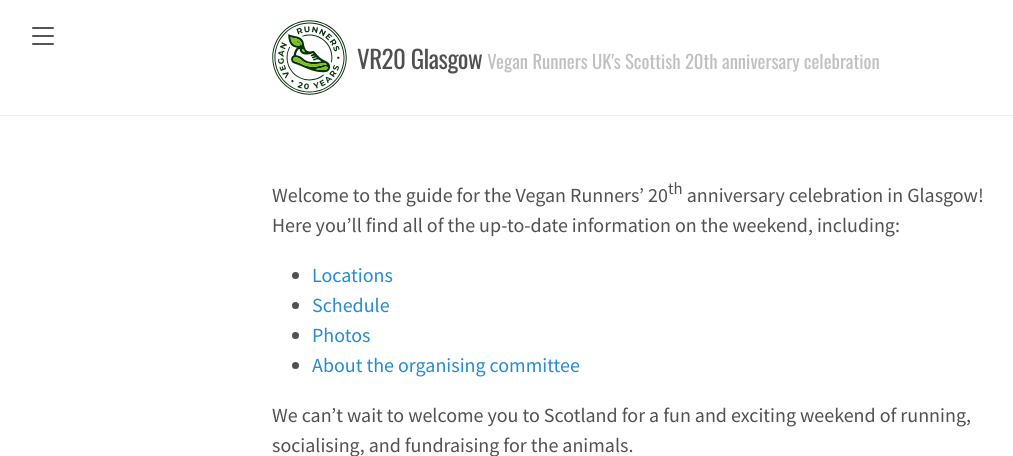
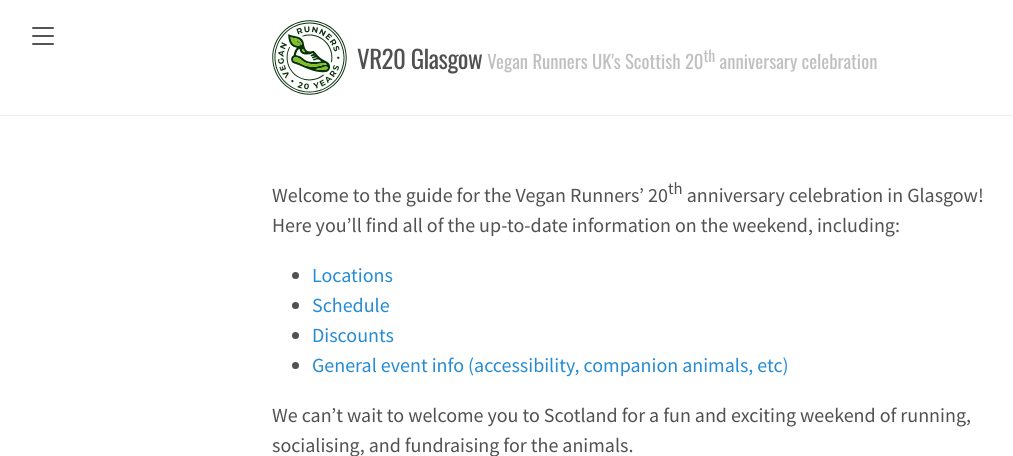
Before and after one commit to vr20glasgow/vr20glasgow.github.io, a Jekyll site: the page built from index.md, in a window 1280 px wide, cut to the strip 0-456 px from the top of the page. Shown: the whole strip, without its empty margins (8-1021 px from the left). Built offline with Jekyll 4.4.1, drawn with Linux system fonts in a browser that asks for light colours.

Commit message:
Sup in title and fix links

```diff
--- a/_config.yml
+++ b/_config.yml
@@ -1,6 +1,6 @@
 # Setup
 title:               VR20 Glasgow
-tagline:             "Vegan Runners UK's Scottish 20th anniversary celebration"
+tagline:             "Vegan Runners UK's Scottish 20<sup>th</sup> anniversary celebration"
 description:         "A guide to all of the great fun, running, and people at
                       Vegan Runners UK's 20th anniversary celebration in Glasgow,
                       Scotland October 4th-6th."
--- a/index.md
+++ b/index.md
@@ -10,8 +10,8 @@ including:
 
 - [Locations](/locations.md)
 - [Schedule](/schedule.md)
-- [Photos](/photos.md)
-- [About the organising committee](about.md)
+- [Discounts](/discounts.md)
+- [General event info (accessibility, companion animals, etc)](/general.md)
 
 We can't wait to welcome you to Scotland for a fun and exciting weekend of
 running, socialising, and fundraising for the animals.
```
